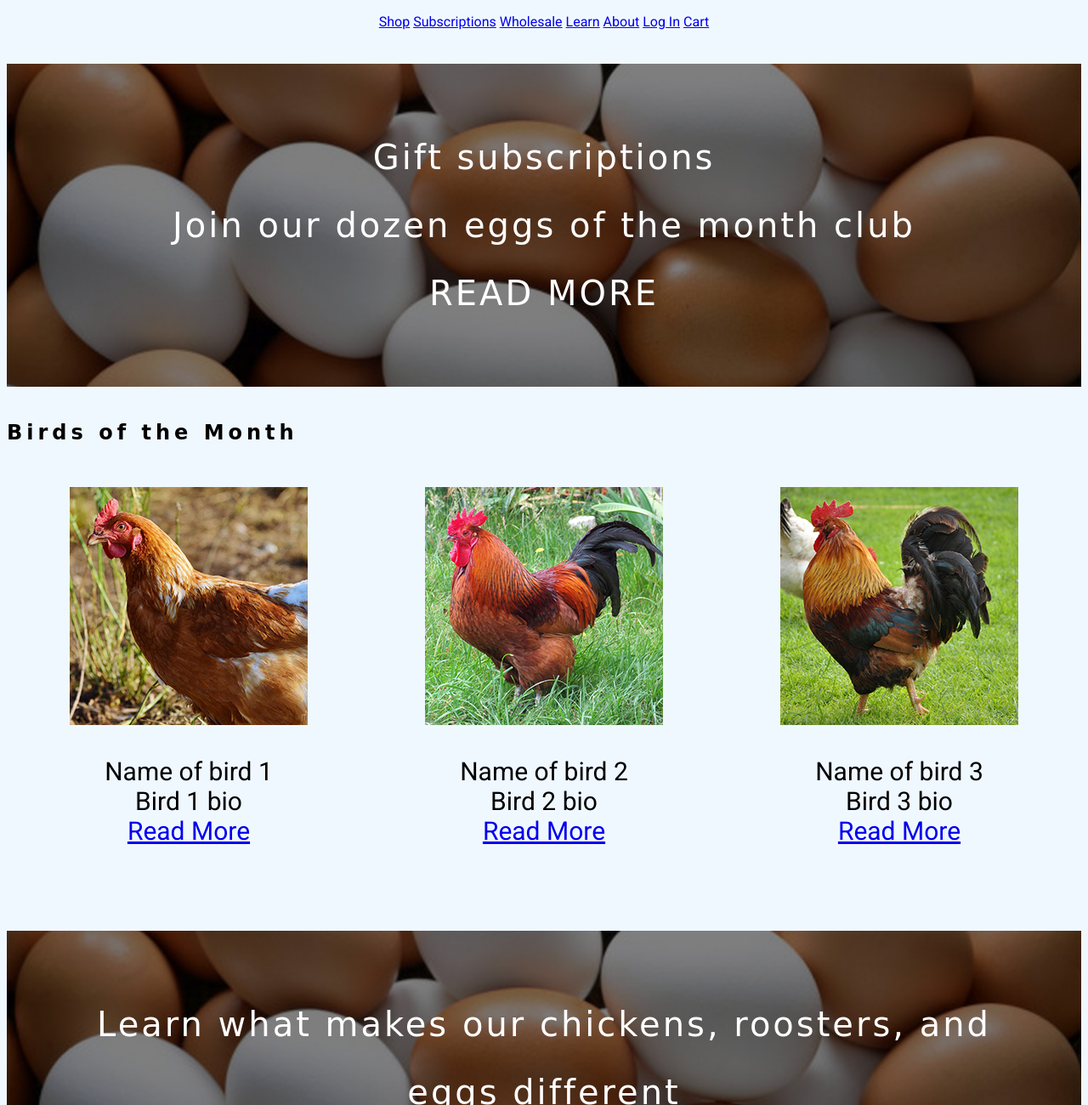
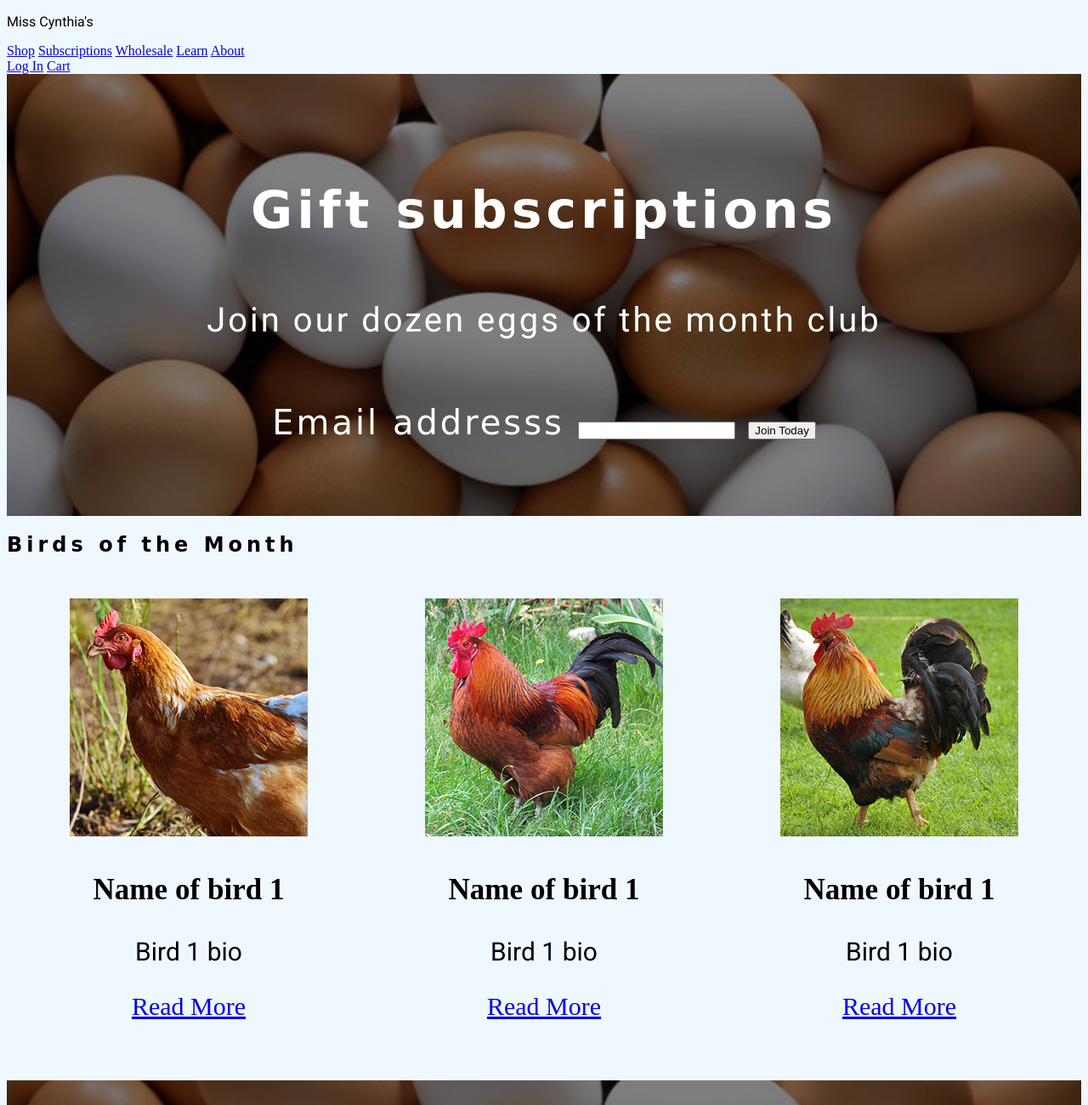
Before and after one commit to JBajkowski/jbajkowski.github.io, a plain HTML site: page unit_4/index.html in a window 1280 px wide. Shown: the top 1300 px of the page at 85% size. Drawn offline with Linux system fonts and the light colour scheme; a web font is replaced by a local one.

Commit message:
Update index.html

```diff
--- a/unit_4/index.html
+++ b/unit_4/index.html
@@ -1,66 +1,60 @@
 <!DOCTYPE html>
 <html>
-
 <head>
 	<link rel="stylesheet" type="text/css" href="css/style.css">
 	<title>Miss Cynthia's Gentlemen Roosters</title>
 </head>
-
 <body>
-	<p id="header">
+	<header>
+		<p class="logo">Miss Cynthia's</p>
+		<nav>
 <!-- centered navigation -->
 			<a href="https://www.google.com/">Shop</a>
 			<a href="https://www.google.com/">Subscriptions</a>
 			<a href="https://www.google.com/">Wholesale</a>
 			<a href="https://www.google.com/">Learn</a>
 			<a href="https://www.google.com/">About</a>
-
+		</nav>
+		<div>
 			<!-- upper right cart -->
 			<a href="https://www.google.com/">Log In</a>
 			<a href="https://www.google.com/">Cart</a>
-	</p>
+		</div>
+	</header>
 
 <!-- banner image and important notice section-->
-	<p id="notice">
-		Gift subscriptions<br>
-		Join our dozen eggs of the month club<br>
-		READ MORE
-	</p>
-
-
-<!-- product section -->
+	<section id="notice">
+		<h2>Gift subscriptions</h2>
+		<p>Join our dozen eggs of the month club</p>
+		<form>
+			<label for="email-address">Email addresss</label>
+			<input type="email" name="email-address">
+			<input type="submit" value="Join Today">
+		</form>
+	</section>
+	<section id="products"><!-- product section -->
 		<h2>Birds of the Month</h2>
 		<div class="grid-container">
-  		<div class="item1"><img src="images/bird_1.jpg"
-           alt="Bird 1"
-           title="Bird 1">
-		    <p>
-		    	Name of bird 1<br>
-		    	Bird 1 bio<br>
-		    	<a href="https://www.google.com/">Read More</a>
-		    </p>
+  			<div class="item1">
+				<img src="images/bird_1.jpg" alt="Bird 1" title="Bird 1">
+		    		<h3>Name of bird 1</h3>
+			    	<p>Bird 1 bio</p>
+			    	<a href="#">Read More</a>
 		   	</div>
-
- 		<div class="item2"><img src="images/bird_2.jpg"
-           alt="Bird 2"
-           title="Bird 2">
-		    <p>
-		    	Name of bird 2<br>
-		    	Bird 2 bio<br>
-		    	<a href="https://www.google.com/">Read More</a>
-		    </p>
+			<div class="item1">
+				<img src="images/bird_2.jpg" alt="Bird 1" title="Bird 1">
+		    		<h3>Name of bird 1</h3>
+			    	<p>Bird 1 bio</p>
+			    	<a href="#">Read More</a>
 		   	</div>
-
-  		<div class="item3"><img src="images/bird_3.jpg"
-           alt="Bird 3"
-           title="Bird 3">
-		    <p>
-		    	Name of bird 3<br>
-		    	Bird 3 bio<br>
-		    	<a href="https://www.google.com/">Read More</a>
-		    </p>
+			<div class="item1">
+				<img src="images/bird_3.jpg" alt="Bird 1" title="Bird 1">
+		    		<h3>Name of bird 1</h3>
+			    	<p>Bird 1 bio</p>
+			    	<a href="#">Read More</a>
 		   	</div>
 		</div>
+	</section>
 
 
 <!-- banner image and overview section-->
```
Lines whose indentation alone changed are shown as unchanged.
